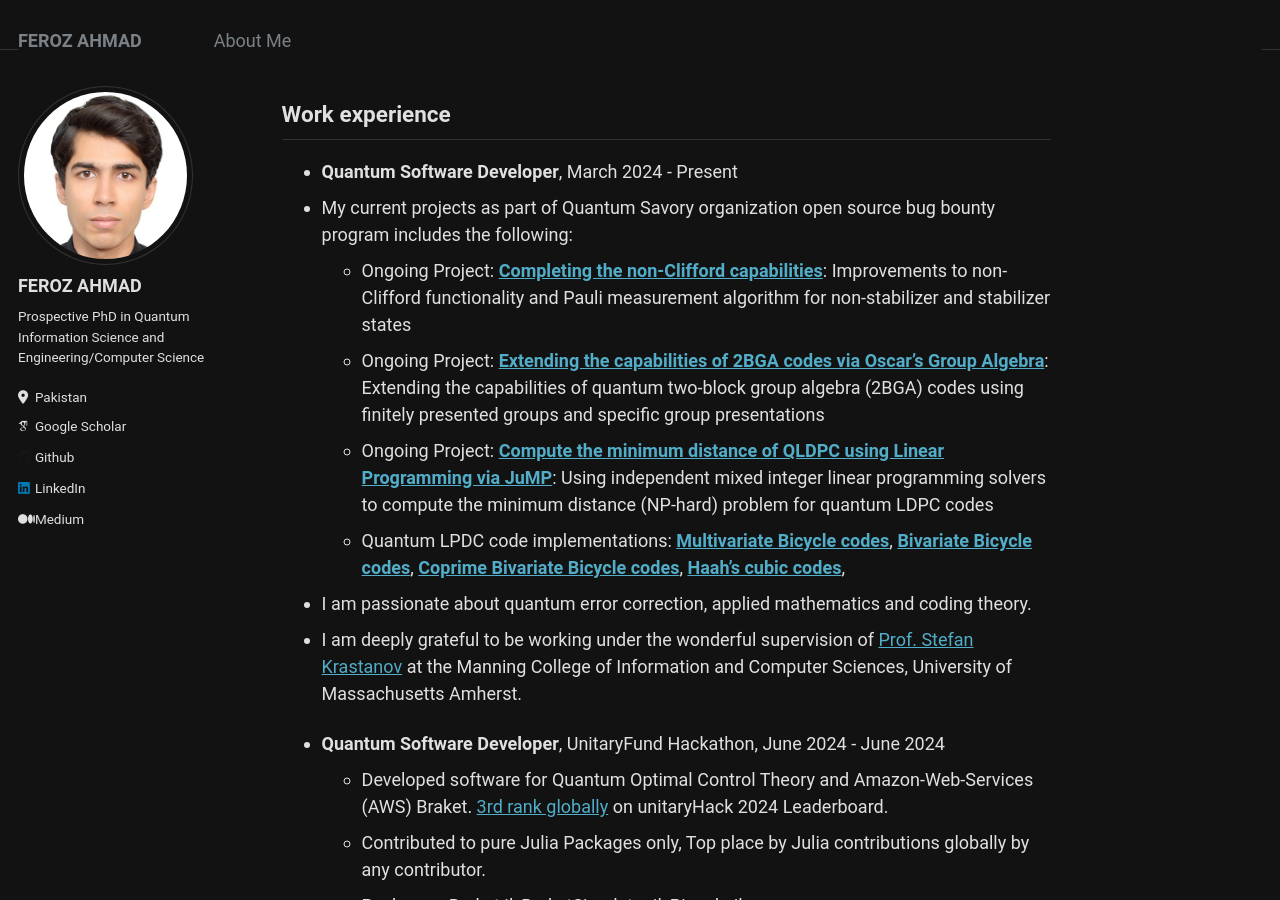
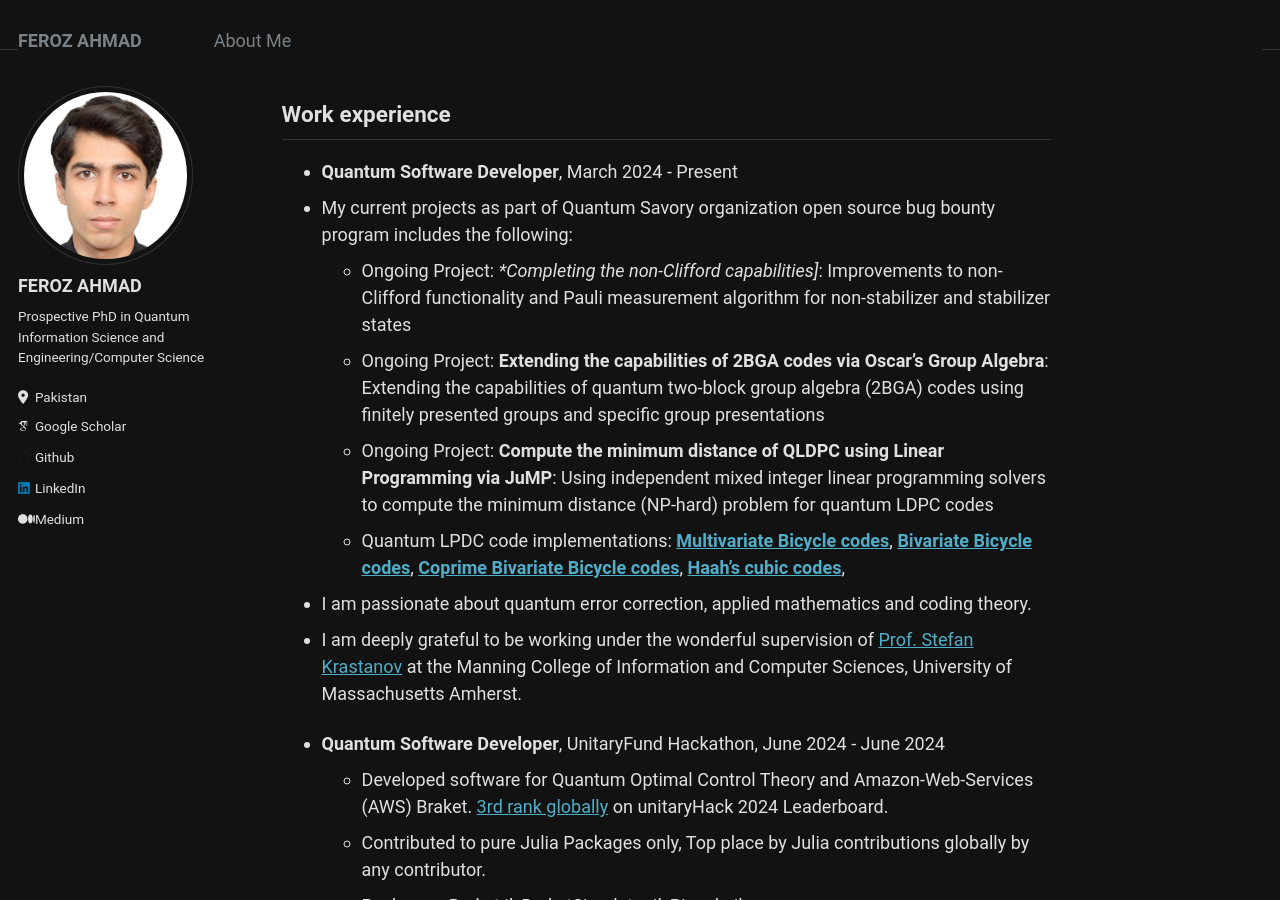
Before and after one commit to Fe-r-oz/Fe-r-oz.github.io, a Jekyll site: the page built from _pages/about.md, in a window 1280 px wide and 900 px high, scrolled down 1714 px. Built offline with Jekyll 4.4.1, drawn with Linux system fonts in a browser that asks for light colours; some web fonts are replaced; part of the change alters nothing that is shown.

```diff
--- a/_pages/about.md
+++ b/_pages/about.md
@@ -30,9 +30,9 @@ This innovative approach utilized 1D convolutional neural networks on System-on-
 ## Work experience
 * **Quantum Software Developer**, March 2024 - Present
  * My current projects as part of Quantum Savory organization open source bug bounty program includes the following:
-    - Ongoing Project: **[Completing the non-Clifford capabilities](https://github.com/QuantumSavory/QuantumClifford.jl/issues/309)**: Improvements to non-Clifford functionality and Pauli measurement algorithm for non-stabilizer and stabilizer states
-    - Ongoing Project: **[Extending the capabilities of 2BGA codes via Oscar's Group Algebra](https://github.com/QuantumSavory/QuantumClifford.jl/issues/396)**: Extending the capabilities of quantum two-block group algebra (2BGA) codes using finitely presented groups and specific group presentations
-    - Ongoing Project: **[Compute the minimum distance of QLDPC using Linear Programming via JuMP](https://github.com/QuantumSavory/QuantumClifford.jl/pull/439)**: Using independent mixed integer linear programming solvers to compute the minimum distance (NP-hard) problem for quantum LDPC codes
+    - Ongoing Project: **Completing the non-Clifford capabilities]*: Improvements to non-Clifford functionality and Pauli measurement algorithm for non-stabilizer and stabilizer states
+    - Ongoing Project: **Extending the capabilities of 2BGA codes via Oscar's Group Algebra**: Extending the capabilities of quantum two-block group algebra (2BGA) codes using finitely presented groups and specific group presentations
+    - Ongoing Project: **Compute the minimum distance of QLDPC using Linear Programming via JuMP**: Using independent mixed integer linear programming solvers to compute the minimum distance (NP-hard) problem for quantum LDPC codes
     - Quantum LPDC code implementations: **[Multivariate Bicycle codes](https://github.com/QuantumSavory/QuantumClifford.jl/pull/378)**, **[Bivariate Bicycle codes](https://github.com/QuantumSavory/QuantumClifford.jl/pull/399)**, **[Coprime Bivariate Bicycle codes](https://github.com/QuantumSavory/QuantumClifford.jl/pull/378)**, **[Haah's cubic codes](https://github.com/QuantumSavory/QuantumClifford.jl/pull/388)**,
   * I am passionate about quantum error correction, applied mathematics and coding theory.
   * I am deeply grateful to be working under the wonderful supervision of [Prof. Stefan Krastanov](https://www.cics.umass.edu/about/directory/stefan-krastanov) at the Manning College of Information and Computer Sciences, University of Massachusetts Amherst.
```
